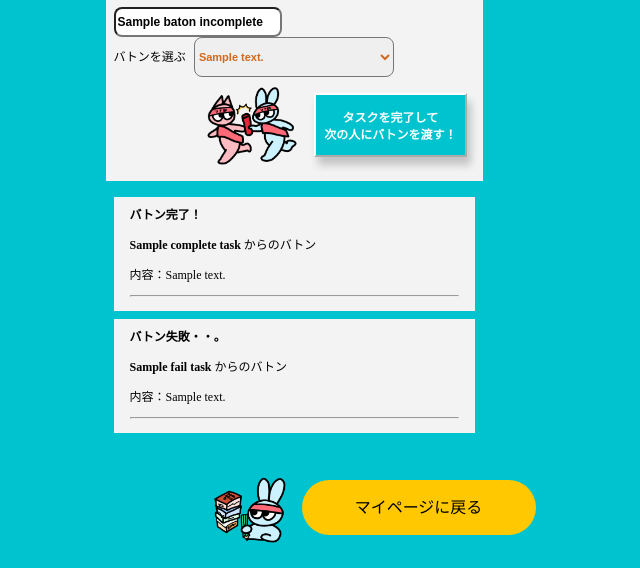
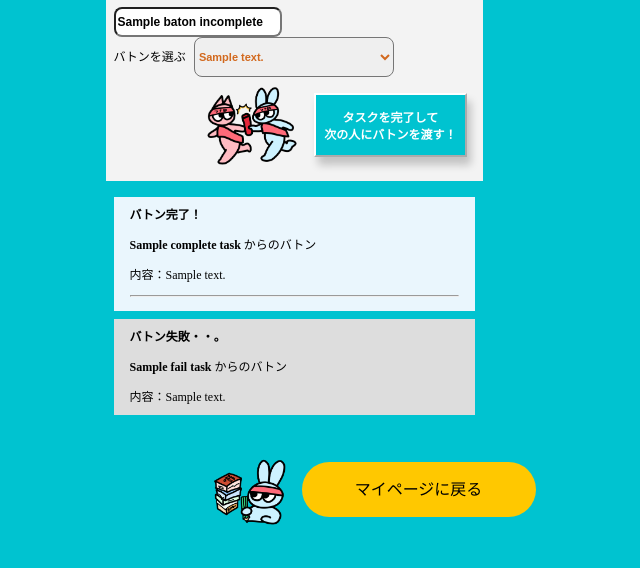
Before and after one commit to RareTECH-Jteam/Team-J_main, a Flask app: template SNSApp/templates/post/baton_detail.html in a window 1280 px wide. Shown: the part 304-872 px from the top of the page, without its empty margins (346-986 px from the left). Run offline with Flask 2, Linux system fonts and the light colour scheme; the template is opened without the code that fills it: most values are stand-ins (such as "Sample title", 1, 10 or a date in 2020); some libraries are stand-ins or nearby versions.

Commit message:
完了バトンと失敗バトンの背景色を地味に変更

```diff
--- a/SNSApp/static/css/baton.css
+++ b/SNSApp/static/css/baton.css
@@ -192,7 +192,7 @@
 .complete {
     text-align: left;
     margin: 8px auto;
-    background-color:#F3F3F3;
+    background-color:#eaf6fd;
     padding: 8px 16px;
     max-height: 100px; /* 投稿リストは画面スクロールさせて、フッターまで一画面に収める */
     overflow-y: auto;
@@ -205,8 +205,8 @@
 .fail {
     text-align: left;
     margin: 8px auto 0px auto;
-    background-color:#F3F3F3;
+    background-color:#dddddd;
     padding: 8px 16px;
-    max-height: 100px; /* 投稿リストは画面スクロールさせて、フッターまで一画面に収める */
+    max-height: 80px; /* 投稿リストは画面スクロールさせて、フッターまで一画面に収める */
     overflow-y: auto;
 }
```
